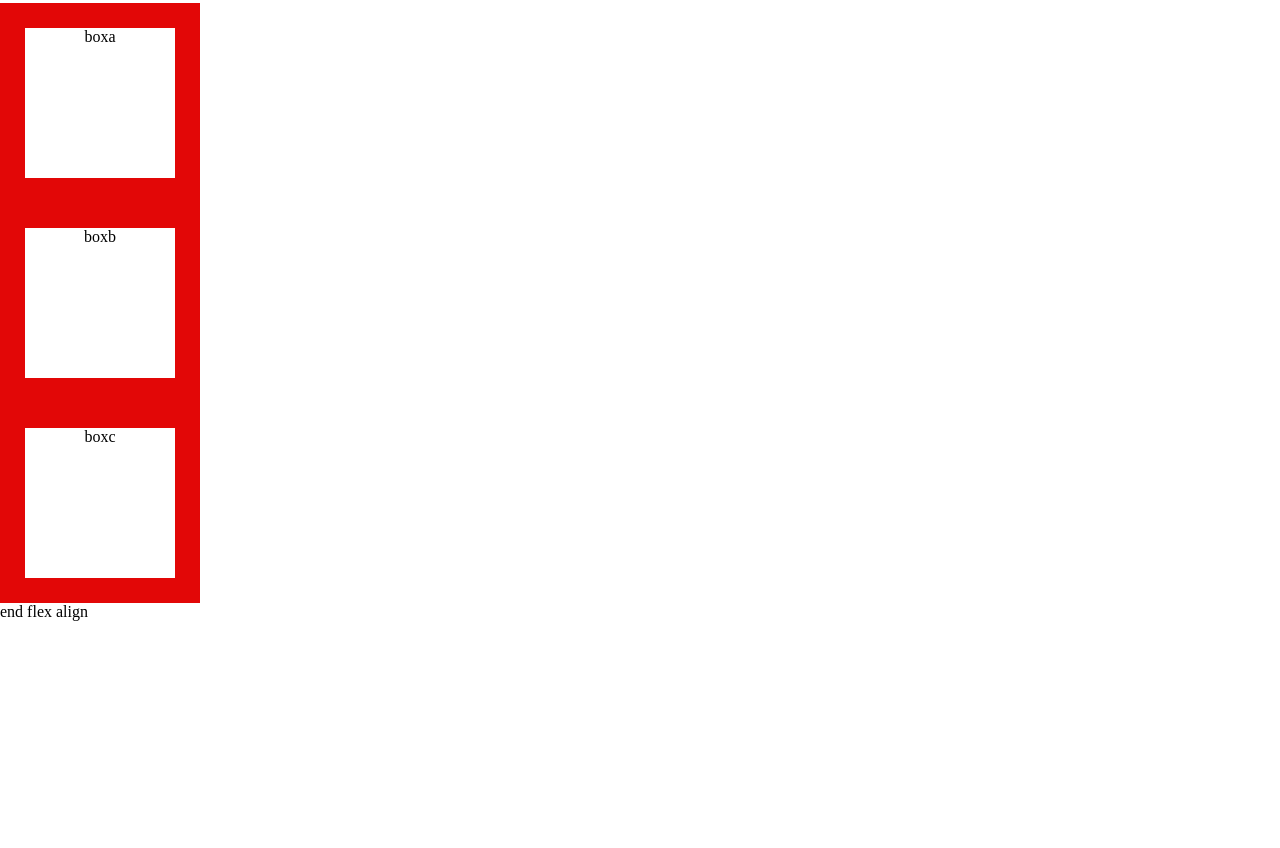
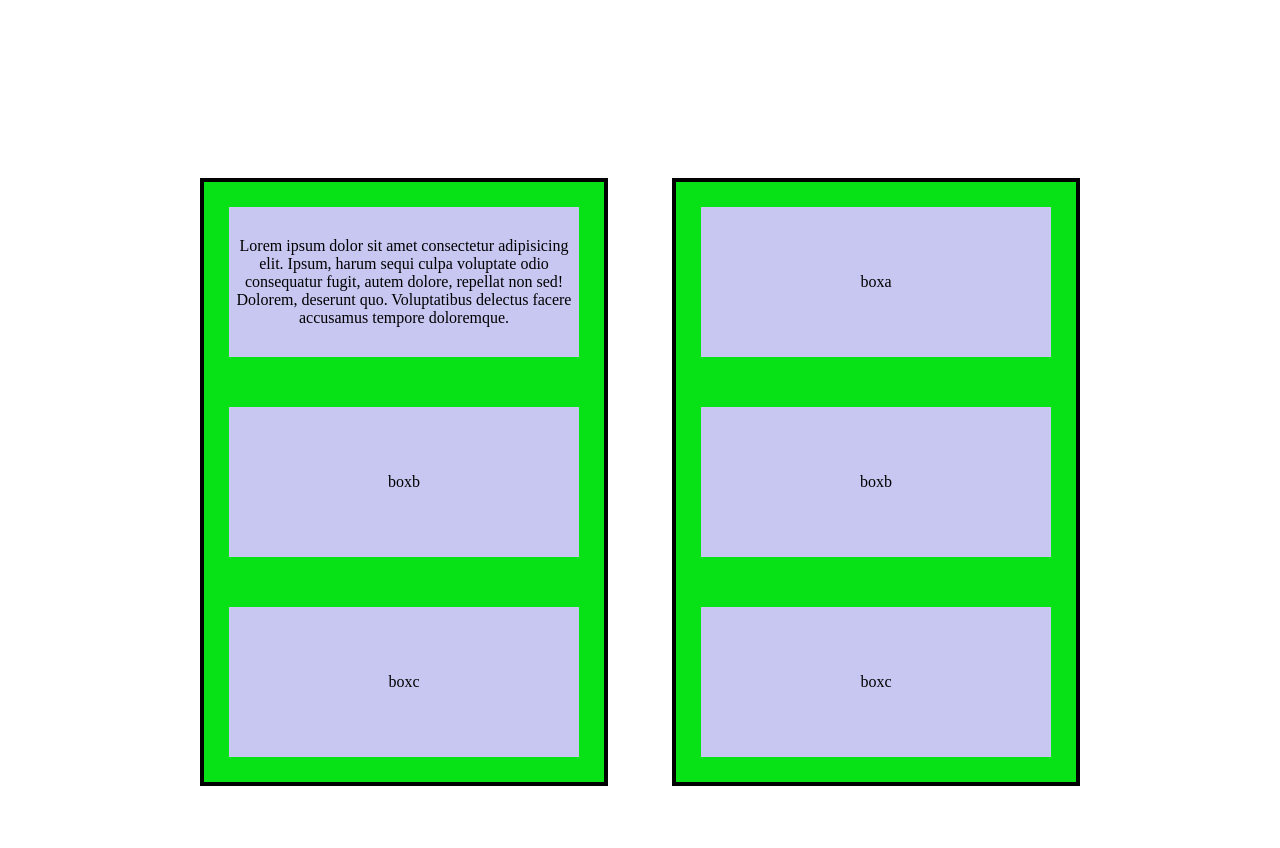
Before and after one commit to Jdaley1225Q/flexbox-alignment-lesson, a plain HTML site: page index.html in a window 1280 px wide. Shown: the part 332-1180 px from the top of the page. Before the commit the page ends 953 px from the top, so only its background shows below. Drawn offline with Linux system fonts and the light colour scheme.

Commit message:
flex box

```diff
--- a/index.html
+++ b/index.html
@@ -24,12 +24,23 @@
         <div class="box">box2</div>
         <div class="box">box3</div>
     </section>
+<section class="parent">
+    <section class="container2">
+        <div class="box">Lorem ipsum dolor sit amet consectetur
+             adipisicing elit. Ipsum, harum sequi culpa voluptate
+             odio consequatur fugit, autem dolore, repellat non sed!
+             Dolorem, deserunt quo. Voluptatibus delectus facere accusamus
+             tempore doloremque.</div>
+        <div class="box">boxb</div>
+        <div class="box">boxc</div>
+    </section>
 
-    <section class="container2">
+    <section class="container3">
         <div class="box">boxa</div>
         <div class="box">boxb</div>
         <div class="box">boxc</div>
     </section>
+</section>
 
     <footer>
         <p>end flex align</p>
--- a/styles/styles.css
+++ b/styles/styles.css
@@ -10,25 +10,61 @@ background-color: blue;
 padding: 20px;
 margin: 25px;
 border: solid black 4px;
-justify-content: space-between;
+justify-content: space-evenly;
+align-items: center;
+align-content: center;
+/* flex-direction: column; */
 }
 
-.box{
-    width: 200px;
+
+.container2 {
+    display: flex;
+    background-color: rgb(199, 199, 242);
+    /* padding: 20px; */
+    /* margin: 25px; */
+    border: solid black 4px;
+    justify-content: space-evenly;
+    align-items: center;
+    align-content: center;
+    flex-direction: column; /*makes background wide*/
+    }
+
+    .container3 {
+        display: flex;
+        background-color: rgb(199, 199, 242);
+        /* padding: 20px; */
+        /* margin: 25px; */
+        border: solid black 4px;
+        justify-content: space-evenly;
+        align-items: center;
+        align-content: center;
+        flex-direction: column; /*makes background wide*/
+        }
+
+
+
+
+.box {
+    display: flex;
+    width: 400px;
     height: 200px;
-    border: solid rgb(226, 7, 7) 25px;
+    border: solid rgb(7, 226, 22) 25px;
     text-align: center;
     justify-content: center;
-    align-items: center;
+    align-items: center
 }
 
-    width: 200px;
-    height: 200px;
-    border: solid white 25px;
+.parent {
     display: flex;
-    justify-content: center; /* Centers content horizontally */
-    align-items: center; /* Centers content vertically */
-    text-align: center;
+    justify-content: space-between;
+    margin: 200px;
+    /* background-color: black; */
+}
+
+/* .bars { */
+    /* justify-content: center; */
+    /* flex-wrap: nowrap; */
+}
 
 /* class model .container2 {
 flex-direction: column;
```
